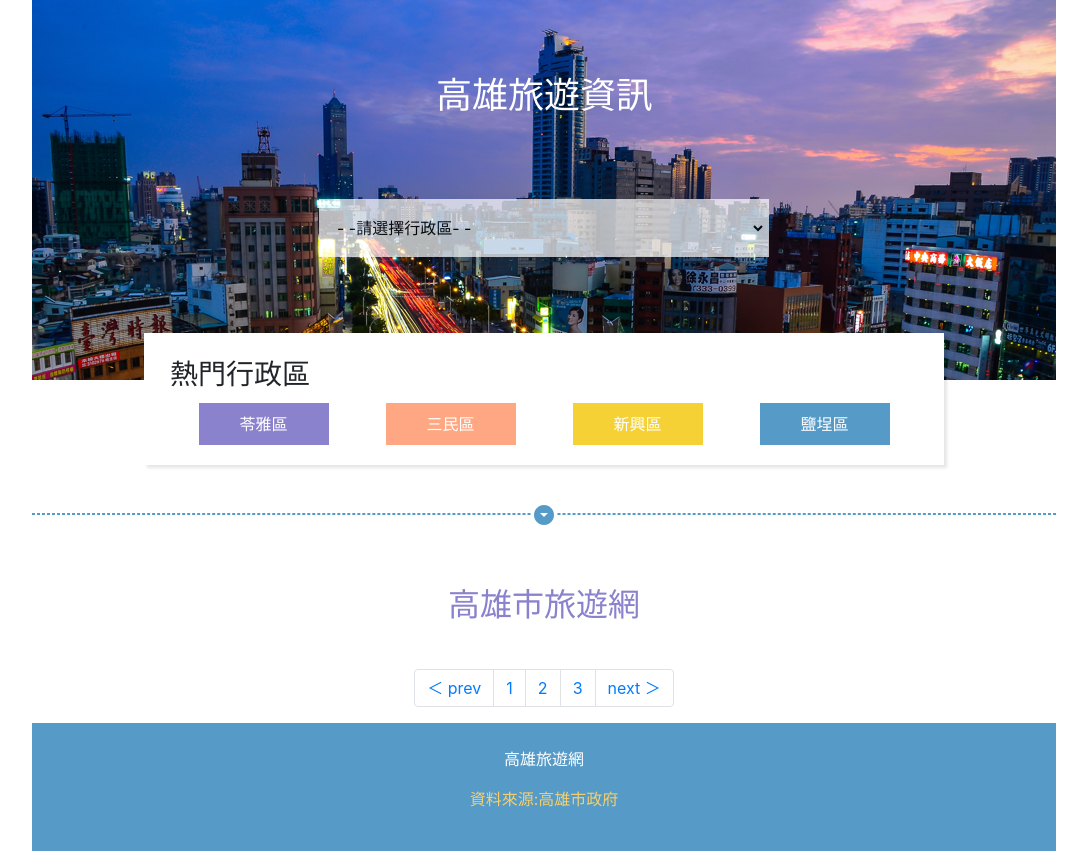
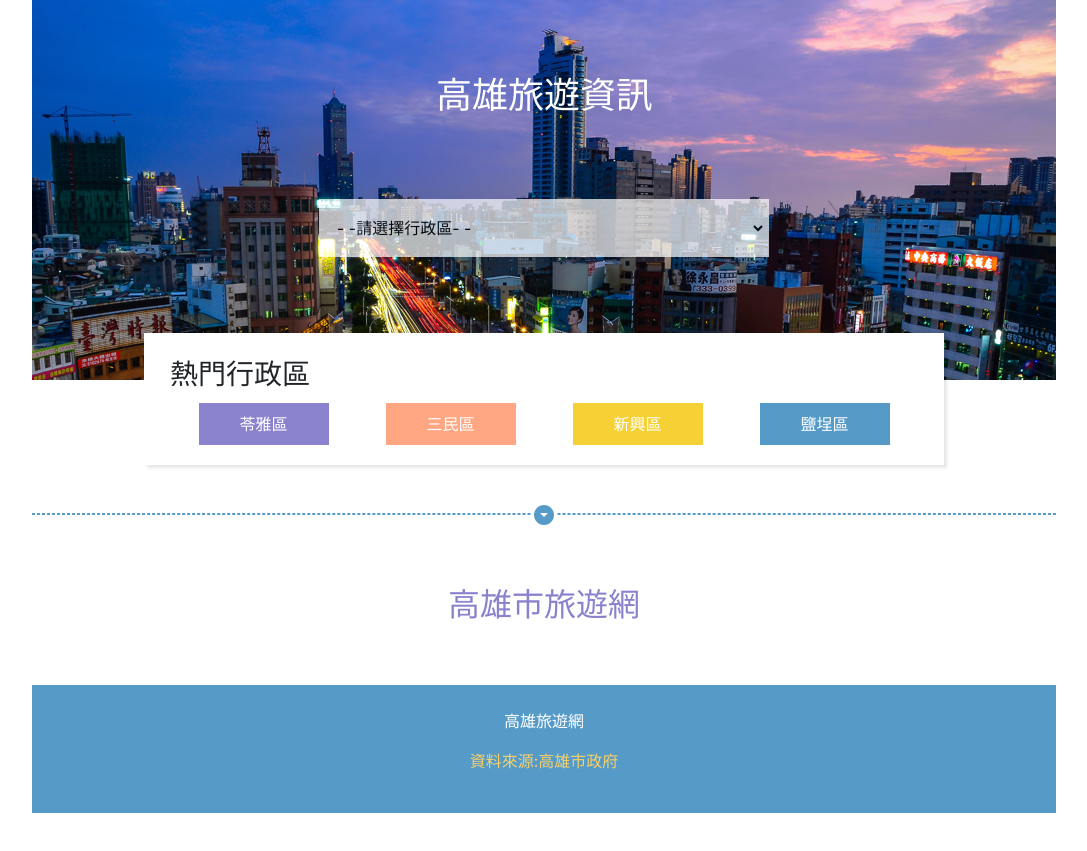
Before and after one commit to snail524/-_-, a plain HTML site: page index.html in a window 1280 px wide. Shown: the whole page, without its empty margins (96-1183 px from the left). After the commit the page ends 813 px from the top, so only its background shows below. Drawn offline with nearby package versions, Linux system fonts and the light colour scheme.

Commit message:
new_page2

```diff
--- a/index.html
+++ b/index.html
@@ -74,11 +74,11 @@
       <div class="page">
         <nav aria-label="Page navigation example">
           <ul class="pagination justify-content-center">
-            <li class="page-item" ><a class="page-link" href="#" data-num="p">  ＜ prev</a></li>
+            <!-- <li class="page-item" ><a class="page-link" href="#" data-num="p">  ＜ prev</a></li>
             <li class="page-item"><a class="page-link" data-num="1" href="#">1</a></li>
             <li class="page-item"><a class="page-link" data-num="2" href="#">2</a></li>
             <li class="page-item"><a class="page-link" data-num="3" href="#">3</a></li>
-            <li class="page-item" ><a class="page-link" href="#" data-num="n">next ＞</a></li>
+            <li class="page-item" ><a class="page-link" href="#" data-num="n">next ＞</a></li> -->
           </ul>
         </nav>
       </div>
```
